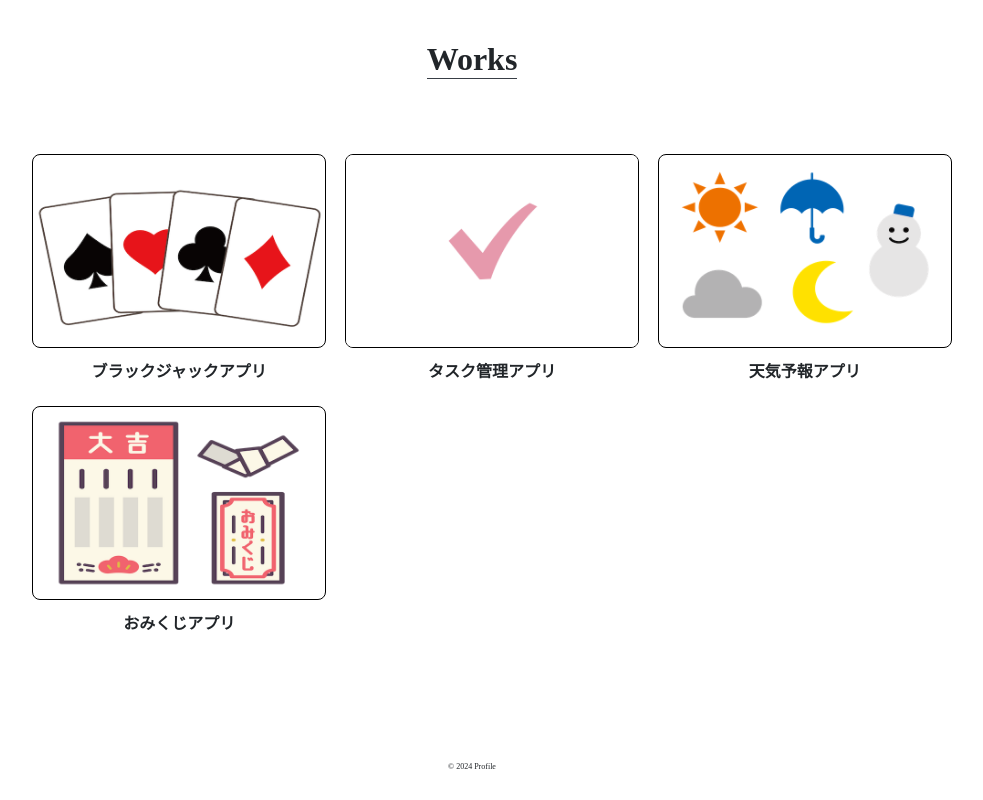
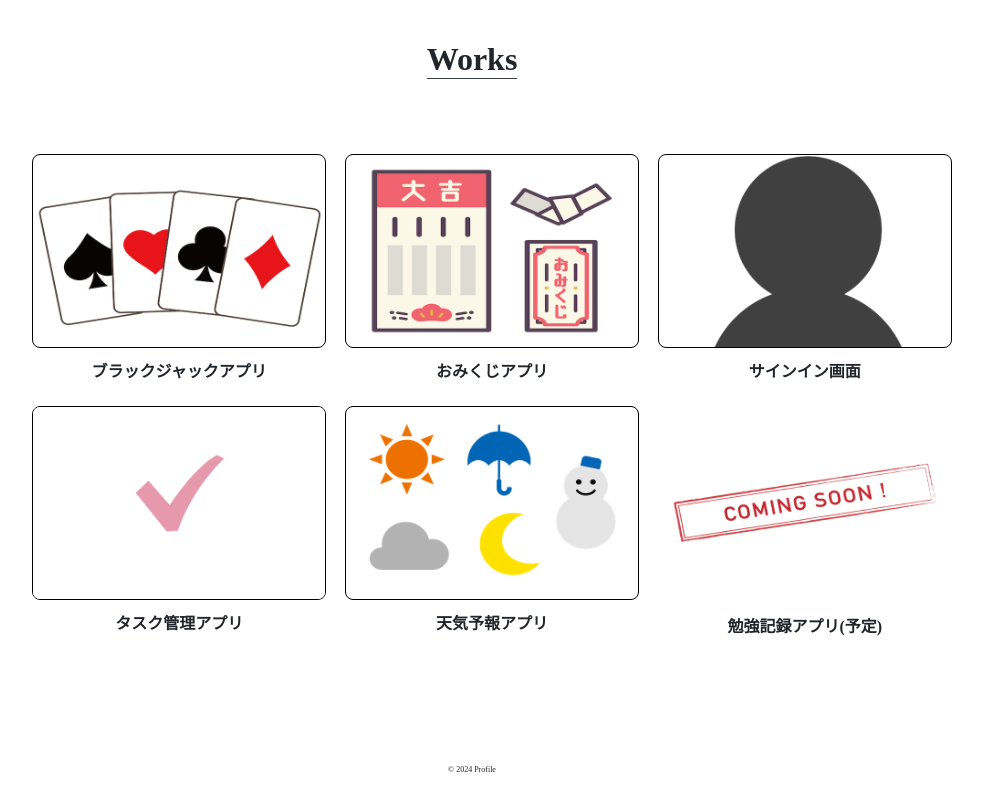
Before and after one commit to Terasawa0502/Terasawa0502.github.io, a plain HTML site: page index.html in a window 1280 px wide. Shown: the part 2506-3306 px from the top of the page, without its empty margins (168-1151 px from the left). Drawn offline with Linux system fonts and the light colour scheme.

Commit message:
トップページへアプリを追加

```diff
--- a/index.html
+++ b/index.html
@@ -123,36 +123,37 @@
           </li>
           <li>
             <div class="section-item-img">
-              <a href="todolist.html" class="image-link"><img id="image2" src="img/todoapptop.png" alt="ToDoApp画面"></a>
-              <h3 class="content-title">タスク管理アプリ</h3>
+              <a href="omikuji.html" class="image-link"><img id="image2" src="img/omikujitop.png" alt="おみくじ画面"></a>
+              <h3 class="content-title">おみくじアプリ</h3>
             </div>
           </li>
           <li>
             <div class="section-item-img">
-              <a href="weather.html" class="image-link"><img id="image3" src="img/weathertop.png" alt="StudyApp画面"></a>
-              <h3 class="content-title">天気予報アプリ</h3>
+              <a href="signin.html" class="image-link"><img id="image3" src="img/signintop.png" alt="サインイン画面"></a>
+              <h3 class="content-title">サインイン画面</h3>
             </div>
           </li>
         </ul>
         <ul>
           <li>
             <div class="section-item-img">
-              <a href="omikuji.html" class="image-link"><img id="image1" src="img/omikujitop.png" alt="BlackJack画面"></a>
-              <h3 class="content-title">おみくじアプリ</h3>
-            </div>
-          </li>
-          <!-- <li>
-            <div class="section-item-img">
-              <a href="todolist.html" class="image-link"><img id="image2" src="img/todoapptop.png" alt="ToDoApp画面"></a>
+              <a href="todolist.html" class="image-link"><img id="image1" src="img/todoapptop.png" alt="ToDoApp画面"></a>
               <h3 class="content-title">タスク管理アプリ</h3>
             </div>
           </li>
           <li>
             <div class="section-item-img">
-              <a href="weather.html" class="image-link"><img id="image3" src="img/weathertop.png" alt="StudyApp画面"></a>
+              <a href="weather.html" class="image-link"><img id="image2" src="img/weathertop.png" alt="WeatherApp画面"></a>
               <h3 class="content-title">天気予報アプリ</h3>
             </div>
-          </li> -->
+          </li>
+          <li>
+            <div class="section-item-img">
+              <!-- <a href="" class="image-link"><img id="image3" src="img/commingtop.png" alt="StudyApp画面"></a> -->
+              <img id="image3" src="img/commingtop.png" alt="StudyApp画面">
+              <h3 class="content-title">勉強記録アプリ(予定)</h3>
+            </div>
+          </li>
         </ul>
       </section>
     </main>
```
Also changed, not shown: img/commingtop.png (added), img/signintop.png (added).
